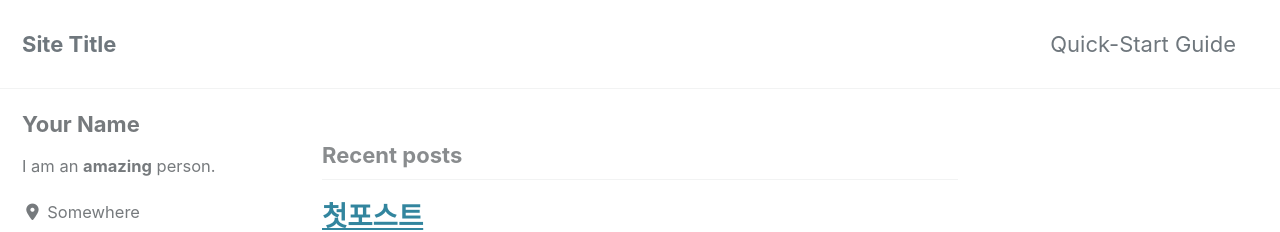
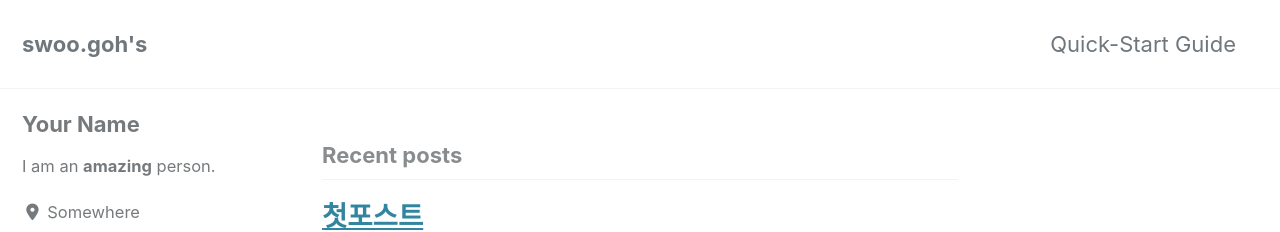
Before and after one commit to swoo-goh/.github.io, a Jekyll site: the page built from index.html, in a window 1280 px wide and 900 px high. Shown: the top 232 px of the window. Built offline with Jekyll 4.4.1, drawn with Linux system fonts in a browser that asks for light colours; cached includes are drawn as plain includes; nearby versions of some CDN libraries; the list of posts is cut into pages by our own code.

Commit message:
Update _config.yml

```diff
--- a/_config.yml
+++ b/_config.yml
@@ -16,7 +16,7 @@ minimal_mistakes_skin    : "default" # "air", "aqua", "contrast", "dark", "dirt"
 
 # Site Settings
 locale                   : "en-US"
-title                    : "Site Title"
+title                    : "swoo.goh's"
 title_separator          : "-"
 subtitle                 : # site tagline that appears below site title in masthead
 name                     : "Your Name"
```
